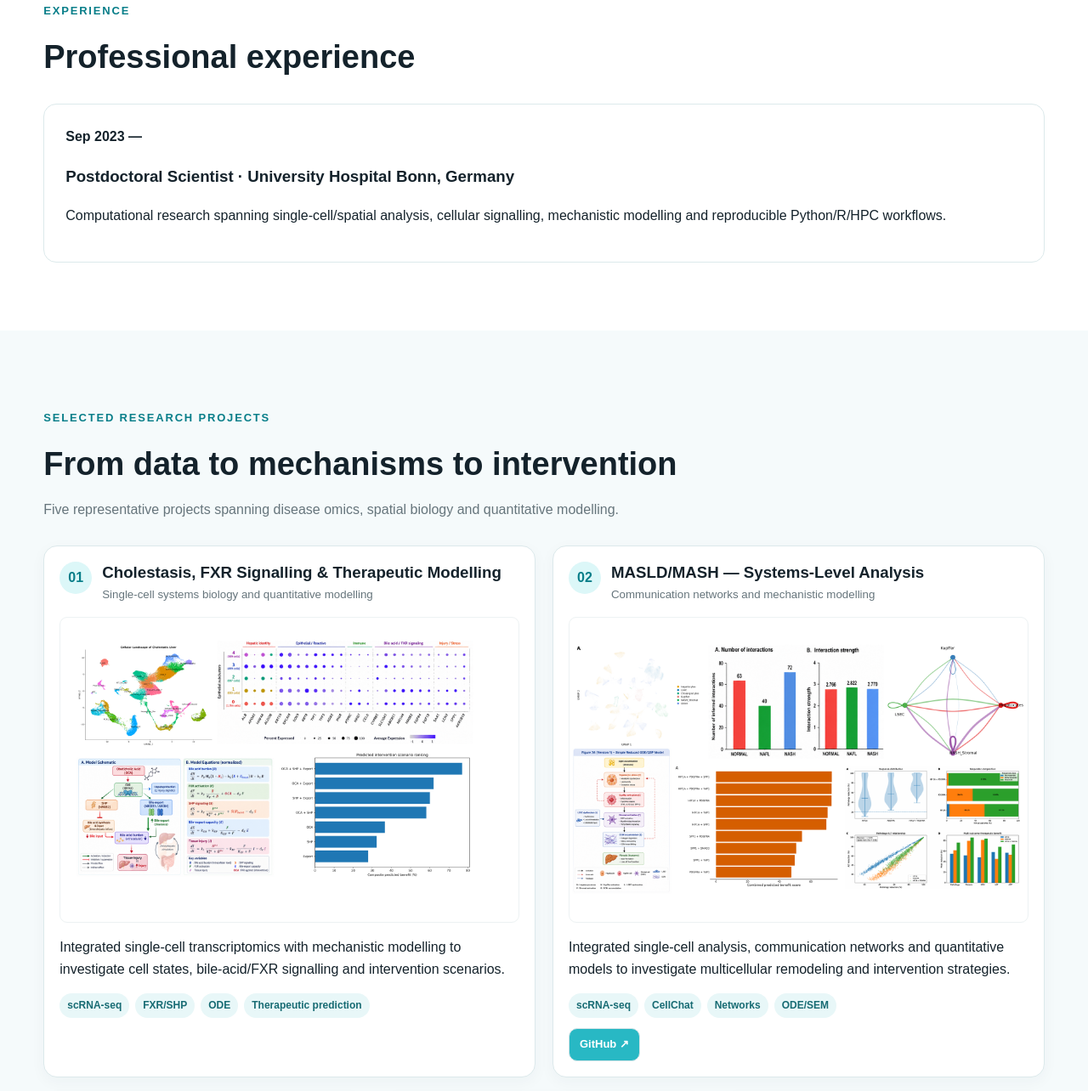
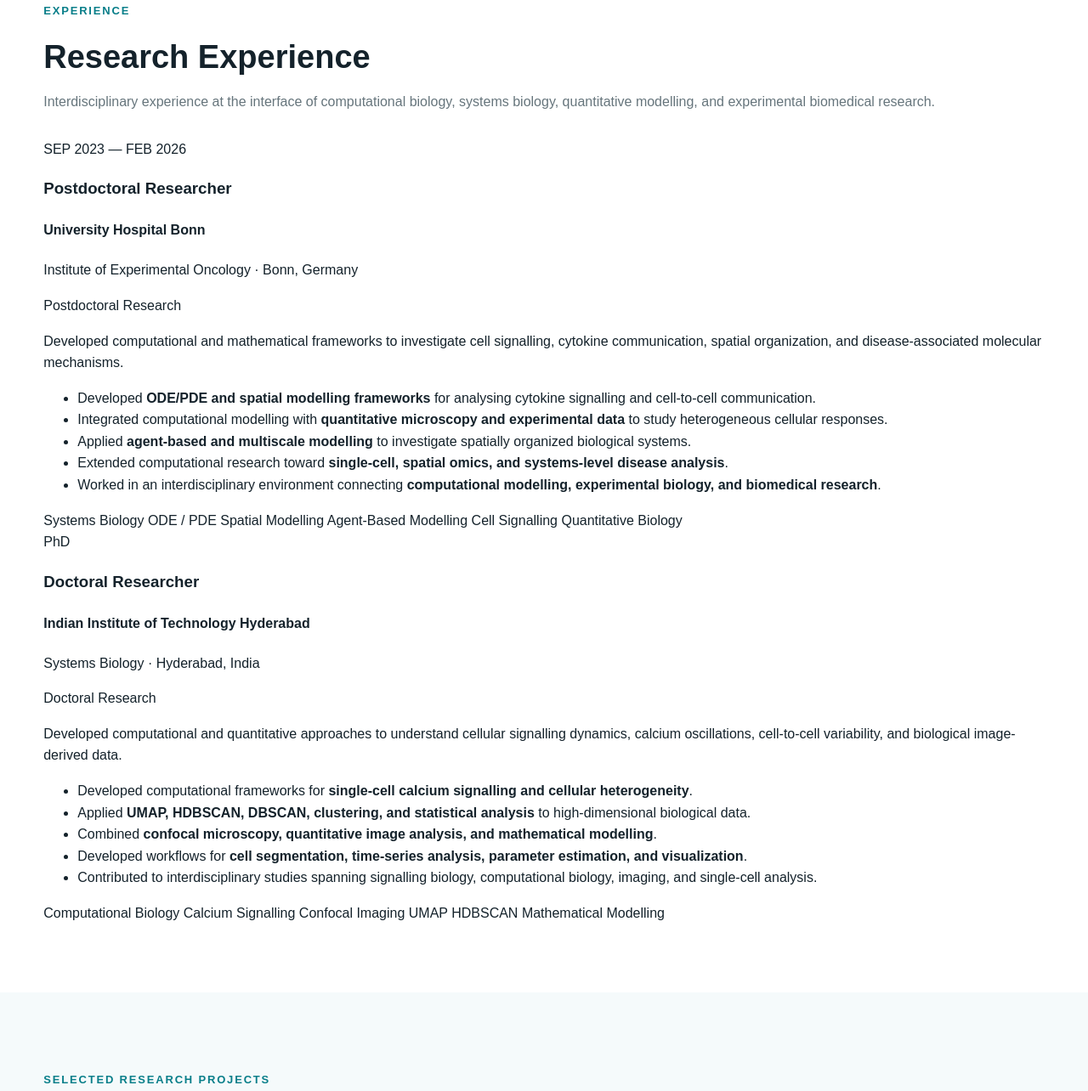
Before and after one commit to sumanchemphd/sumanch-emphd.github.io, a plain HTML site: page index.html in a window 1280 px wide. Shown: the part 1320-2604 px from the top of the page at 85% size. Drawn offline with Linux system fonts and the light colour scheme.

Commit message:
index.html

```diff
--- a/index.html
+++ b/index.html
@@ -3,8 +3,165 @@
 <header><nav class="container"><a class="brand" href="#home">🏠 Suman Gare</a><div class="links"><a href="#research">Research</a><a href="#experience">Experience</a><a href="#projects">Projects</a><a href="#education">Education</a><a href="#publications">Publications</a><a href="#skills">Skills</a><a href="#contact">Contact</a></div></nav></header>
 <main><section id="home" class="hero container"><img class="portrait" src="assets/profile.jpg"><div><p class="kicker">COMPUTATIONAL BIOLOGY · SYSTEMS BIOLOGY</p><h1>Hi, I'm <span>Dr. Suman Gare</span></h1><h2>Computational Biologist · Single-Cell &amp; Spatial Omics · Systems Biology</h2><p class="lead">I combine <b>single-cell and spatial omics</b>, systems biology and mechanistic modelling to understand cellular states, tissue organization, disease mechanisms and therapeutic responses.</p><div class="buttons"><a class="btn primary" href="assets/Suman_Gare_CV.pdf">↓ Download CV</a><a class="btn" href="https://github.com/sumanchemphd" target="_blank">GitHub ↗</a><a class="btn" href="https://www.linkedin.com/in/gare-suman-phd-02b6a77a/" target="_blank">LinkedIn ↗</a></div></div></section>
 <section id="research" class="section alt"><div class="container"><p class="kicker">RESEARCH</p><h2>Research focus</h2><div class="grid3"><article><h3>🧬 Single-Cell Genomics</h3><p>Cell states, annotation, differential expression, pathways and cell–cell communication.</p></article><article><h3>🗺️ Spatial Transcriptomics</h3><p>Spatial neighborhoods, tissue niches and integration of molecular expression with tissue architecture.</p></article><article><h3>📐 Systems Biology</h3><p>Mechanistic ODE/PDE, agent-based modelling, parameter estimation and therapeutic simulation.</p></article></div></div></section>
-<section id="experience" class="section"><div class="container"><p class="kicker">EXPERIENCE</p><h2>Professional experience</h2><div class="experience"><b>Sep 2023 — </b><h3>Postdoctoral Scientist · University Hospital Bonn, Germany</h3><p>Computational research spanning single-cell/spatial analysis, cellular signalling, mechanistic modelling and reproducible Python/R/HPC workflows.</p></div></div></section>
-<section id="projects" class="section alt"><div class="container"><p class="kicker">SELECTED RESEARCH PROJECTS</p><h2>From data to mechanisms to intervention</h2><p class="intro">Five representative projects spanning disease omics, spatial biology and quantitative modelling.</p><div class="gallery">
+<section id="experience" class="section">
+    <div class="container">
+
+        <p class="kicker">EXPERIENCE</p>
+        <h2>Research Experience</h2>
+
+        <p class="intro">
+            Interdisciplinary experience at the interface of computational biology,
+            systems biology, quantitative modelling, and experimental biomedical research.
+        </p>
+
+        <div class="experience-timeline">
+
+            <!-- POSTDOC -->
+            <article class="experience-card">
+
+                <div class="experience-date">
+                    <span>SEP 2023</span>
+                    <span>—</span>
+                    <span>FEB 2026</span>
+                </div>
+
+                <div class="experience-body">
+
+                    <div class="experience-top">
+                        <div>
+                            <h3>Postdoctoral Researcher</h3>
+                            <h4>University Hospital Bonn</h4>
+                            <p class="experience-location">
+                                Institute of Experimental Oncology · Bonn, Germany
+                            </p>
+                        </div>
+
+                        <span class="experience-type">Postdoctoral Research</span>
+                    </div>
+
+                    <p class="experience-summary">
+                        Developed computational and mathematical frameworks to investigate
+                        cell signalling, cytokine communication, spatial organization,
+                        and disease-associated molecular mechanisms.
+                    </p>
+
+                    <ul class="experience-points">
+                        <li>
+                            Developed <strong>ODE/PDE and spatial modelling frameworks</strong>
+                            for analysing cytokine signalling and cell-to-cell communication.
+                        </li>
+
+                        <li>
+                            Integrated computational modelling with
+                            <strong>quantitative microscopy and experimental data</strong>
+                            to study heterogeneous cellular responses.
+                        </li>
+
+                        <li>
+                            Applied <strong>agent-based and multiscale modelling</strong>
+                            to investigate spatially organized biological systems.
+                        </li>
+
+                        <li>
+                            Extended computational research toward
+                            <strong>single-cell, spatial omics, and systems-level disease analysis</strong>.
+                        </li>
+
+                        <li>
+                            Worked in an interdisciplinary environment connecting
+                            <strong>computational modelling, experimental biology,
+                            and biomedical research</strong>.
+                        </li>
+                    </ul>
+
+                    <div class="experience-tags">
+                        <span>Systems Biology</span>
+                        <span>ODE / PDE</span>
+                        <span>Spatial Modelling</span>
+                        <span>Agent-Based Modelling</span>
+                        <span>Cell Signalling</span>
+                        <span>Quantitative Biology</span>
+                    </div>
+
+                </div>
+
+            </article>
+
+
+            <!-- PHD -->
+            <article class="experience-card">
+
+                <div class="experience-date">
+                    <span>PhD</span>
+                </div>
+
+                <div class="experience-body">
+
+                    <div class="experience-top">
+                        <div>
+                            <h3>Doctoral Researcher</h3>
+                            <h4>Indian Institute of Technology Hyderabad</h4>
+                            <p class="experience-location">
+                                Systems Biology · Hyderabad, India
+                            </p>
+                        </div>
+
+                        <span class="experience-type">Doctoral Research</span>
+                    </div>
+
+                    <p class="experience-summary">
+                        Developed computational and quantitative approaches to understand
+                        cellular signalling dynamics, calcium oscillations, cell-to-cell
+                        variability, and biological image-derived data.
+                    </p>
+
+                    <ul class="experience-points">
+                        <li>
+                            Developed computational frameworks for
+                            <strong>single-cell calcium signalling and cellular heterogeneity</strong>.
+                        </li>
+
+                        <li>
+                            Applied <strong>UMAP, HDBSCAN, DBSCAN, clustering,
+                            and statistical analysis</strong> to high-dimensional biological data.
+                        </li>
+
+                        <li>
+                            Combined <strong>confocal microscopy, quantitative image analysis,
+                            and mathematical modelling</strong>.
+                        </li>
+
+                        <li>
+                            Developed workflows for
+                            <strong>cell segmentation, time-series analysis,
+                            parameter estimation, and visualization</strong>.
+                        </li>
+
+                        <li>
+                            Contributed to interdisciplinary studies spanning
+                            signalling biology, computational biology,
+                            imaging, and single-cell analysis.
+                        </li>
+                    </ul>
+
+                    <div class="experience-tags">
+                        <span>Computational Biology</span>
+                        <span>Calcium Signalling</span>
+                        <span>Confocal Imaging</span>
+                        <span>UMAP</span>
+                        <span>HDBSCAN</span>
+                        <span>Mathematical Modelling</span>
+                    </div>
+
+                </div>
+
+            </article>
+
+        </div>
+
+    </div>
+</section>
+    <section id="projects" class="section alt"><div class="container"><p class="kicker">SELECTED RESEARCH PROJECTS</p><h2>From data to mechanisms to intervention</h2><p class="intro">Five representative projects spanning disease omics, spatial biology and quantitative modelling.</p><div class="gallery">
 <article class="project wide"><div class="head"><b>01</b><div><h3>Cholestasis, FXR Signalling &amp; Therapeutic Modelling</h3><small>Single-cell systems biology and quantitative modelling</small></div></div><img src="assets/cholestasis.png"><p>Integrated single-cell transcriptomics with mechanistic modelling to investigate cell states, bile-acid/FXR signalling and intervention scenarios.</p><div class="tags"><span>scRNA-seq</span><span>FXR/SHP</span><span>ODE</span><span>Therapeutic prediction</span></div></article>
 <article class="project wide"><div class="head"><b>02</b><div><h3>MASLD/MASH — Systems-Level Analysis</h3><small>Communication networks and mechanistic modelling</small></div></div><img src="assets/masld-mash.png"><p>Integrated single-cell analysis, communication networks and quantitative models to investigate multicellular remodeling and intervention strategies.</p><div class="tags"><span>scRNA-seq</span><span>CellChat</span><span>Networks</span><span>ODE/SEM</span></div><a class="mini" href="https://github.com/sumanchemphd/MASLD-MASH-Systems-Biology" target="_blank">GitHub ↗</a></article>
 <article class="project"><div class="head"><b>03</b><div><h3>NSCLC Single-Cell Analysis</h3><small>Tumor microenvironment</small></div></div><img src="assets/nsclc.png"><p>Characterized tumor, immune and stromal states and investigated epithelial subtypes and disease-associated pathways.</p><div class="tags"><span>scRNA-seq</span><span>TME</span><span>Pathways</span></div></article>
```
